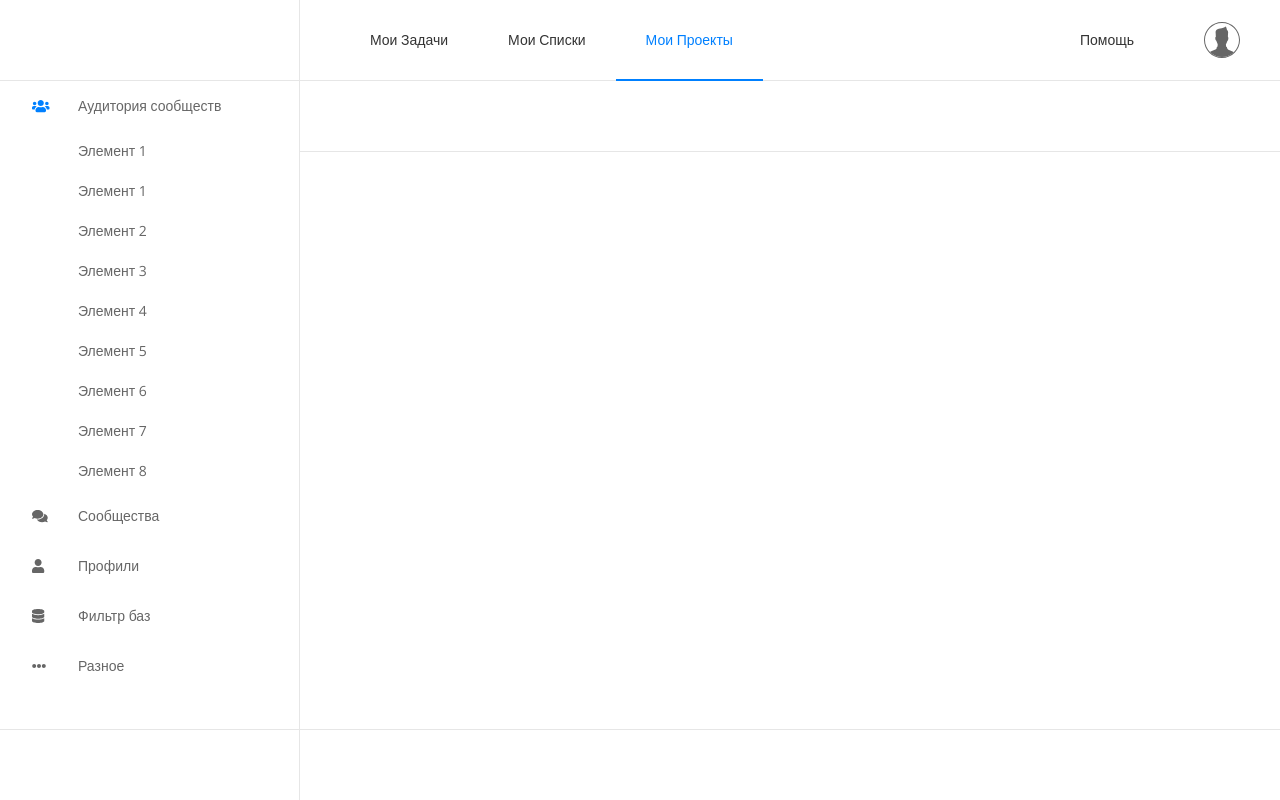
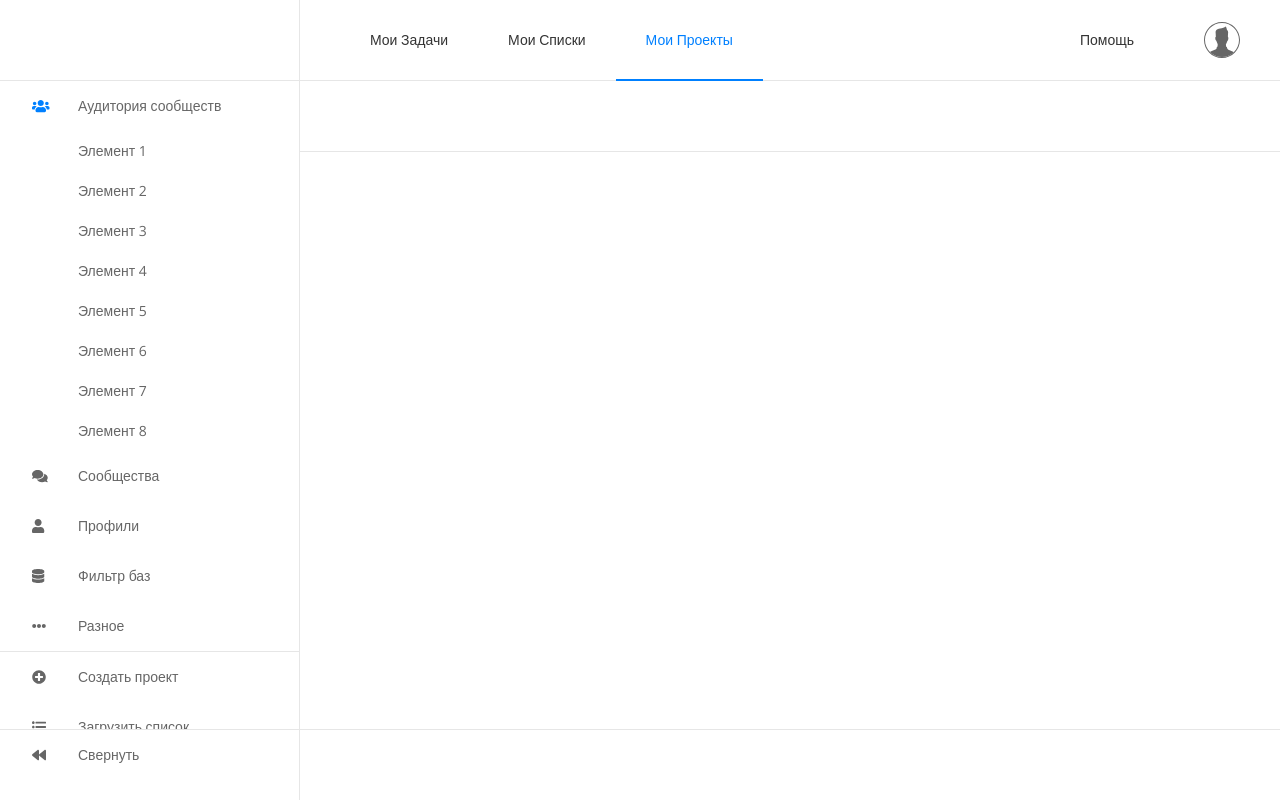
Before and after one commit to yanakabenkina/HSE-DC-A-UI-Trainig-YK, a plain HTML site: page index.html in a window 1280 px wide. Both pictures are taken after a click on the link "Аудитория сообществ". Shown: the top 800 px of the page. Drawn offline with nearby package versions, Linux system fonts and the light colour scheme.

Commit message:
add sidebar footer

```diff
--- a/index.html
+++ b/index.html
@@ -29,7 +29,6 @@
 
               <div class="M_Submenu">
                 <a href="#" class="A_SubmenuItem">Элемент 1</a>
-                <a href="#" class="A_SubmenuItem">Элемент 1</a>
                 <a href="#" class="A_SubmenuItem">Элемент 2</a>
                 <a href="#" class="A_SubmenuItem">Элемент 3</a>
                 <a href="#" class="A_SubmenuItem">Элемент 4</a>
@@ -50,7 +49,6 @@
               </a>
 
               <div class="M_Submenu">
-                <a href="#" class="A_SubmenuItem">Элемент 1</a>
                 <a href="#" class="A_SubmenuItem">Элемент 1</a>
                 <a href="#" class="A_SubmenuItem">Элемент 2</a>
                 <a href="#" class="A_SubmenuItem">Элемент 3</a>
@@ -73,7 +71,6 @@
 
               <div class="M_Submenu">
                 <a href="#" class="A_SubmenuItem">Элемент 1</a>
-                <a href="#" class="A_SubmenuItem">Элемент 1</a>
                 <a href="#" class="A_SubmenuItem">Элемент 2</a>
                 <a href="#" class="A_SubmenuItem">Элемент 3</a>
                 <a href="#" class="A_SubmenuItem">Элемент 4</a>
@@ -94,7 +91,6 @@
               </a>
 
               <div class="M_Submenu">
-                <a href="#" class="A_SubmenuItem">Элемент 1</a>
                 <a href="#" class="A_SubmenuItem">Элемент 1</a>
                 <a href="#" class="A_SubmenuItem">Элемент 2</a>
                 <a href="#" class="A_SubmenuItem">Элемент 3</a>
@@ -117,7 +113,6 @@
 
               <div class="M_Submenu">
                 <a href="#" class="A_SubmenuItem">Элемент 1</a>
-                <a href="#" class="A_SubmenuItem">Элемент 1</a>
                 <a href="#" class="A_SubmenuItem">Элемент 2</a>
                 <a href="#" class="A_SubmenuItem">Элемент 3</a>
                 <a href="#" class="A_SubmenuItem">Элемент 4</a>
@@ -127,10 +122,41 @@
                 <a href="#" class="A_SubmenuItem">Элемент 8</a>
               </div>
             </div>
+
+            <div class="O_MenuItemSecondSection">
+
+              <div class="O_MenuItem">
+                <a href="#" class="A_MenuItemButton">
+                <span class="icon">
+                  <i class="fas fa-plus-circle"></i>
+                </span>
+
+                <span>Создать проект</span>
+                </a>
+              </div>
+
+              <div class="O_MenuItem">
+                <a href="#" class="A_MenuItemButton">
+                <span class="icon">
+                  <i class="fas fa-list-ul"></i>
+                </span>
+
+                <span>Загрузить список</span>
+                </a>
+              </div>
+            </div>
           </div>
         </nav>
 
-        <footer class="O_SidebarFooter"></footer>
+        <footer class="O_SidebarFooter">
+          <a href="#" class="A_MenuItemButton">
+          <span class="icon">
+            <i class="fas fa-backward"></i>
+          </span>
+
+          <span>Свернуть</span>
+          </a>
+        </footer>
       </aside>
 
       <div class="O_ContentWrapper">
--- /dev/null
+++ b/stylesheets/02_Organisms/O_MenuItemSecondSection.css
@@ -0,0 +1,3 @@
+.O_MenuItemSecondSection {
+  border-top: 1px solid var(--gray);
+}
--- a/stylesheets/03_Molecules/M_Submenu.css
+++ b/stylesheets/03_Molecules/M_Submenu.css
@@ -1,7 +1,11 @@
 .O_MenuItem.active .M_Submenu {
   display: block;
+  max-height: 320px;
 }
 
 .M_Submenu {
-  display: none;
+  display: block;
+  max-height: 0;
+  overflow: hidden;
+  transition: all .5s;
 }
--- a/stylesheets/style.css
+++ b/stylesheets/style.css
@@ -17,6 +17,7 @@
 @import "02_Organisms/O_ContentFooter.css";
 @import "02_Organisms/O_UserMenu.css";
 @import "02_Organisms/O_MenuItem.css";
+@import "02_Organisms/O_MenuItemSecondSection.css";
 
 @import "03_Molecules/M_UserMenuDropdown.css";
 @import "03_Molecules/M_Submenu.css";
```
